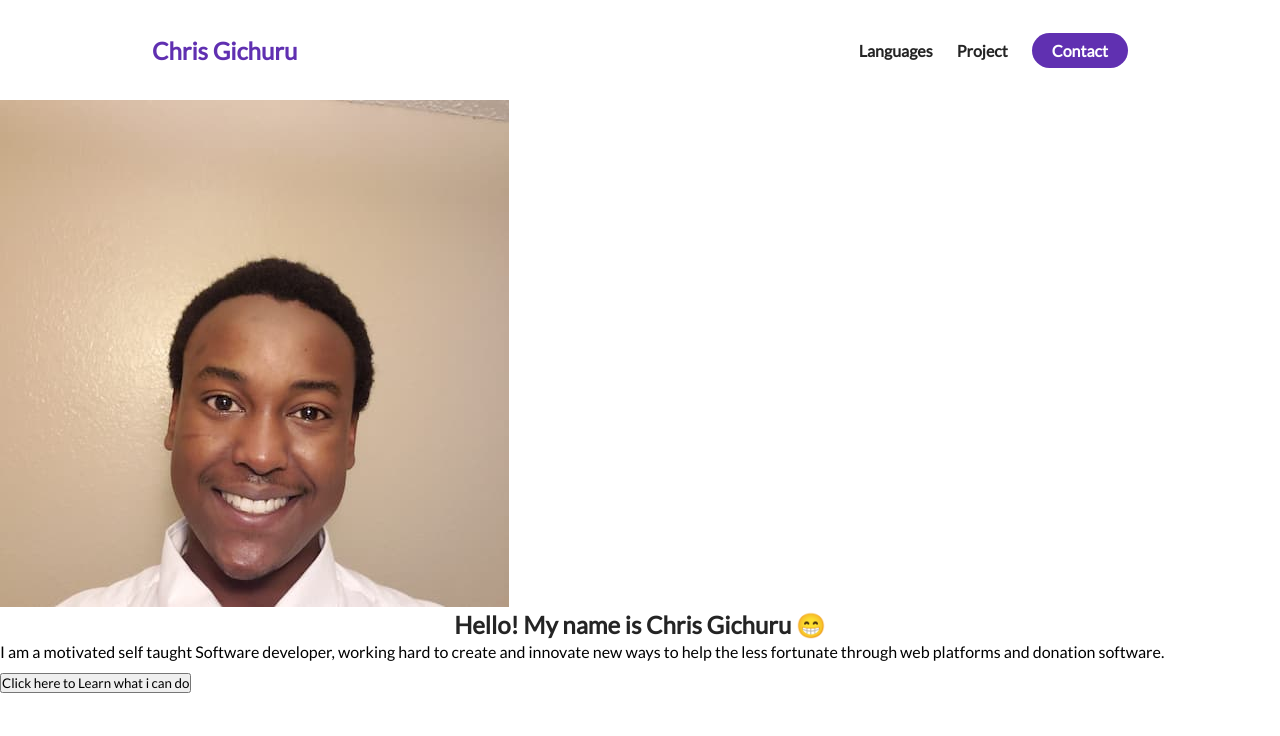
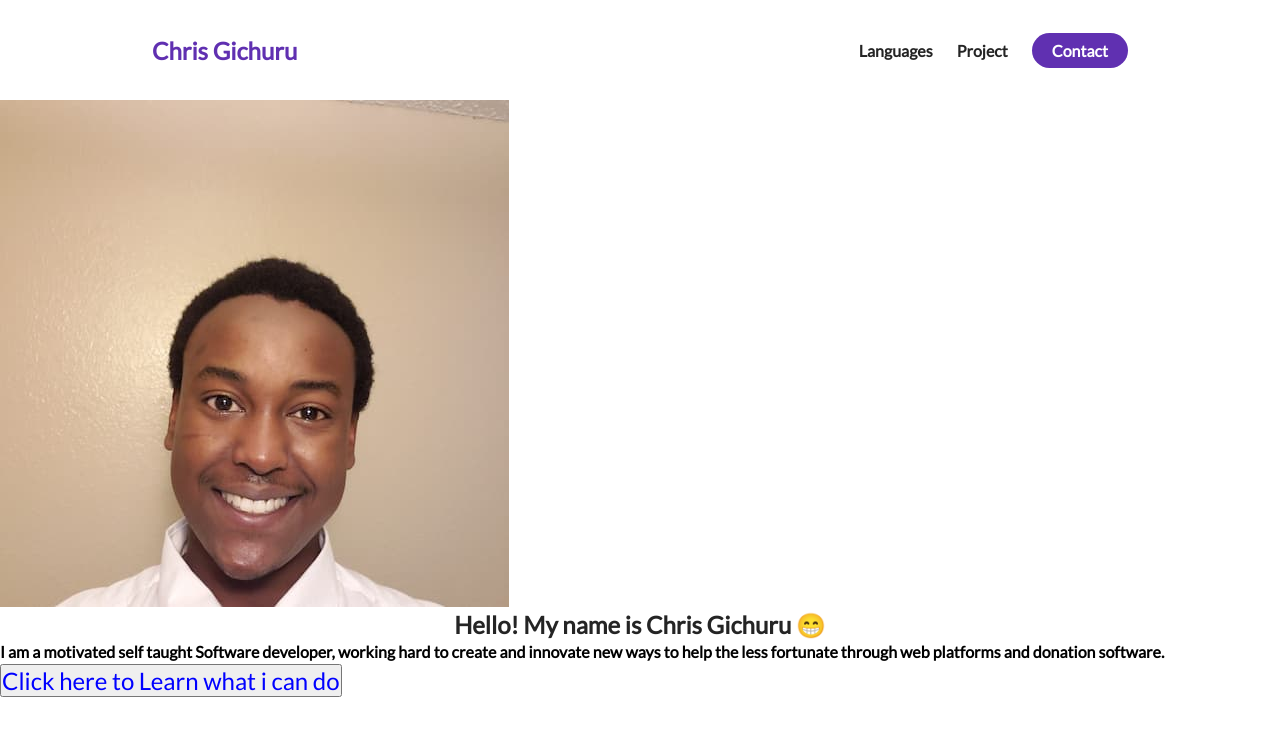
Before and after one commit to CODOTOUSAN/Portfolio, a plain HTML site: page index.html in a window 1280 px wide. Drawn offline with Linux system fonts and the light colour scheme.

Commit message:
updating click here button&paragraph

```diff
--- a/index.html
+++ b/index.html
@@ -43,9 +43,9 @@
         <img src="./assets/portfolio pic.jpg" alt="Picture of Me">
     </figure>
     <h1 class="about-me__info--title">Hello! My name is <span class="text--purple"> Chris Gichuru 😁</span></h1>
-    <p class="about-me">I am a motivated self taught Software developer, working hard to create and innovate new ways to help the less fortunate through web platforms and donation software.</p>
-<div class="learn__about-me">
-    <button>Click here to Learn what i can do</button>
+    <p class="learn__about-mee">I am a motivated self taught Software developer, working hard to create and innovate new ways to help the less fortunate through web platforms and donation software.</p>
+<div>
+    <button class="learn__about-me">Click here to Learn what i can do</button>
 </div>
 </div>
 
--- a/styles.css
+++ b/styles.css
@@ -69,8 +69,16 @@ nav {
     align-items: center;
 }
 
-.learn__about-me {
-    font-size: 24px;
+.learn__about-mee {
+    font-size: 16px;
     align-items: center;
     font-weight: bold;
+    display: flex;
 }
+.learn__about-me {
+    display: flex;
+   padding 8px 8px 8px;
+    font-size: 24px;
+    color: blue;
+
+}
```
